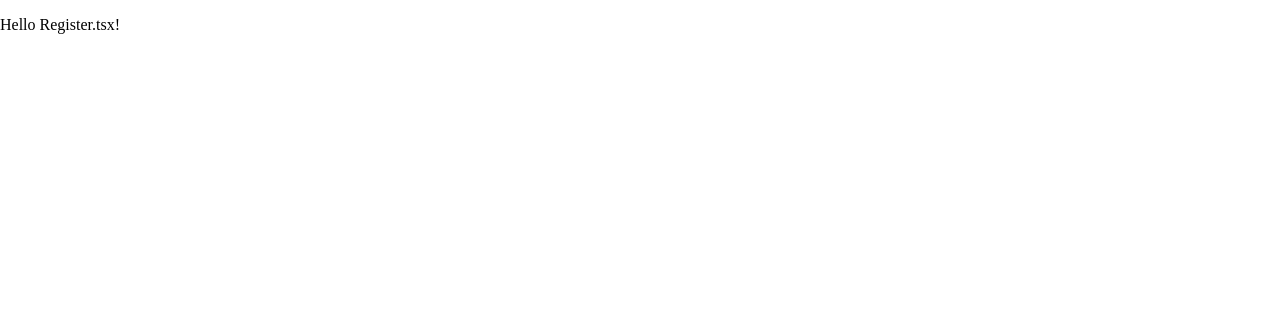
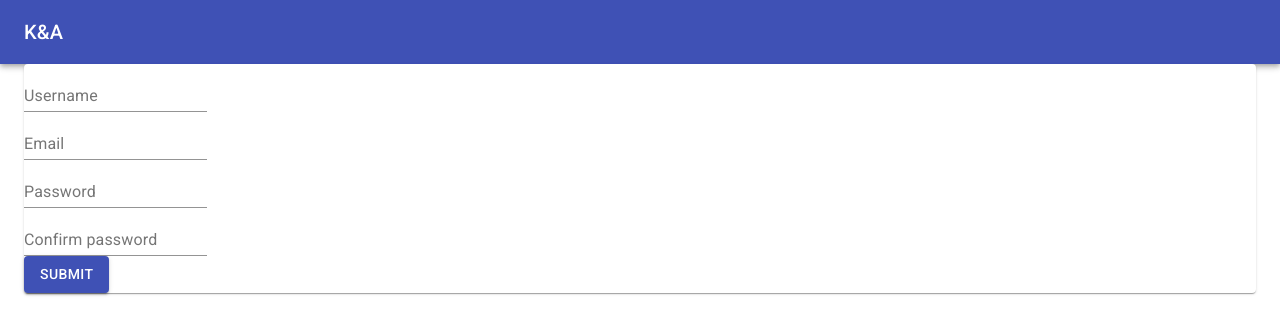
Before and after one commit to karmek-k/k-and-a-frontend, a React (Create React App) app: page /register in a window 1280 px wide. Shown: the top 334 px of the page. Built offline with nearby package versions, Linux system fonts and the light colour scheme.

Commit message:
Build a basic register form

```diff
--- a/src/routes/Register.tsx
+++ b/src/routes/Register.tsx
@@ -1,7 +1,31 @@
+import { Button, Paper, TextField } from '@material-ui/core';
 import React from 'react';
+import Layout from './components/shared/Layout';
 
 const Register = () => {
-  return <p>Hello Register.tsx!</p>;
+  return (
+    <Layout>
+      <Paper>
+        <form method="post" onSubmit={e => e.preventDefault()}>
+          <TextField label="Username" name="username" />
+          <br />
+          <TextField label="Email" name="email" type="email" />
+          <br />
+          <TextField label="Password" name="password" type="password" />
+          <br />
+          <TextField
+            label="Confirm password"
+            name="passwordConfirmation"
+            type="password"
+          />
+          <br />
+          <Button variant="contained" color="primary" type="submit">
+            Submit
+          </Button>
+        </form>
+      </Paper>
+    </Layout>
+  );
 };
 
 export default Register;
```
